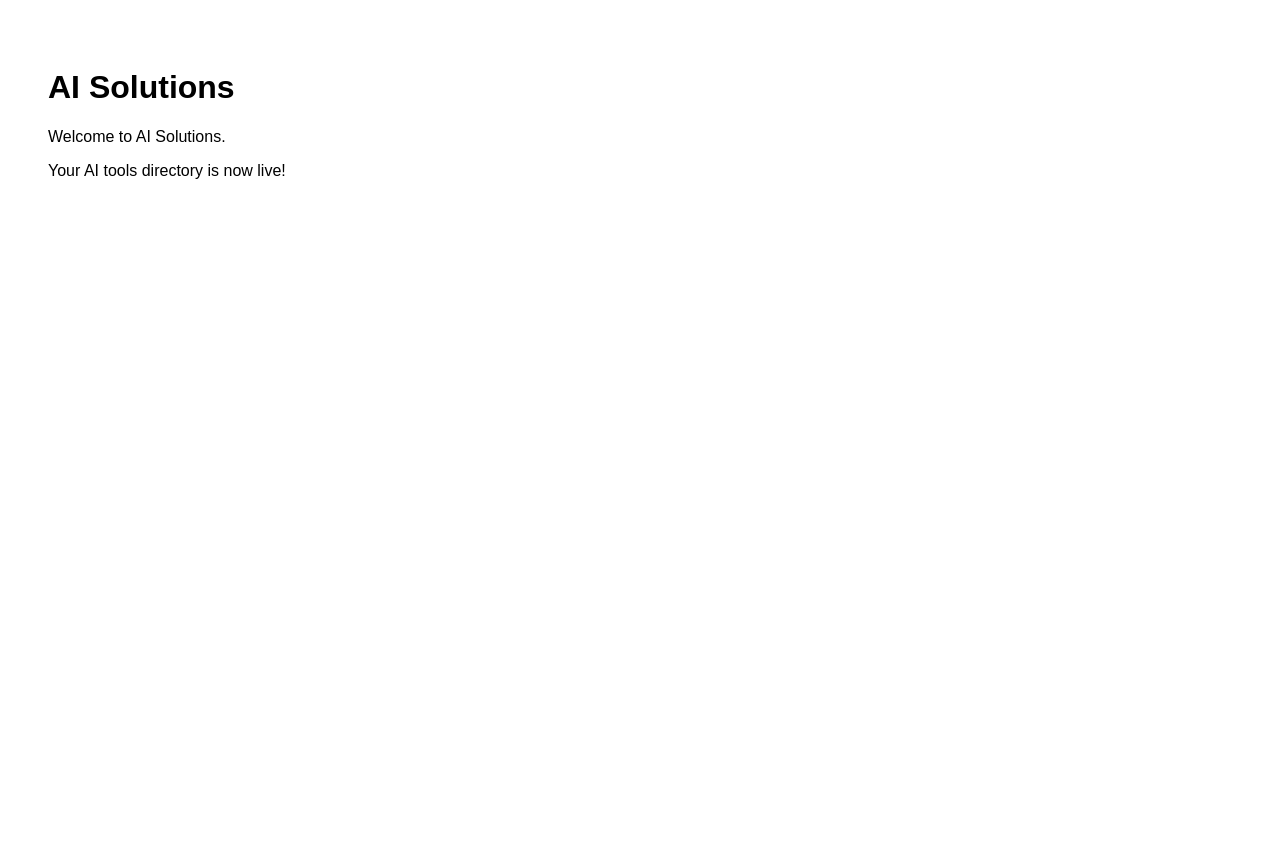
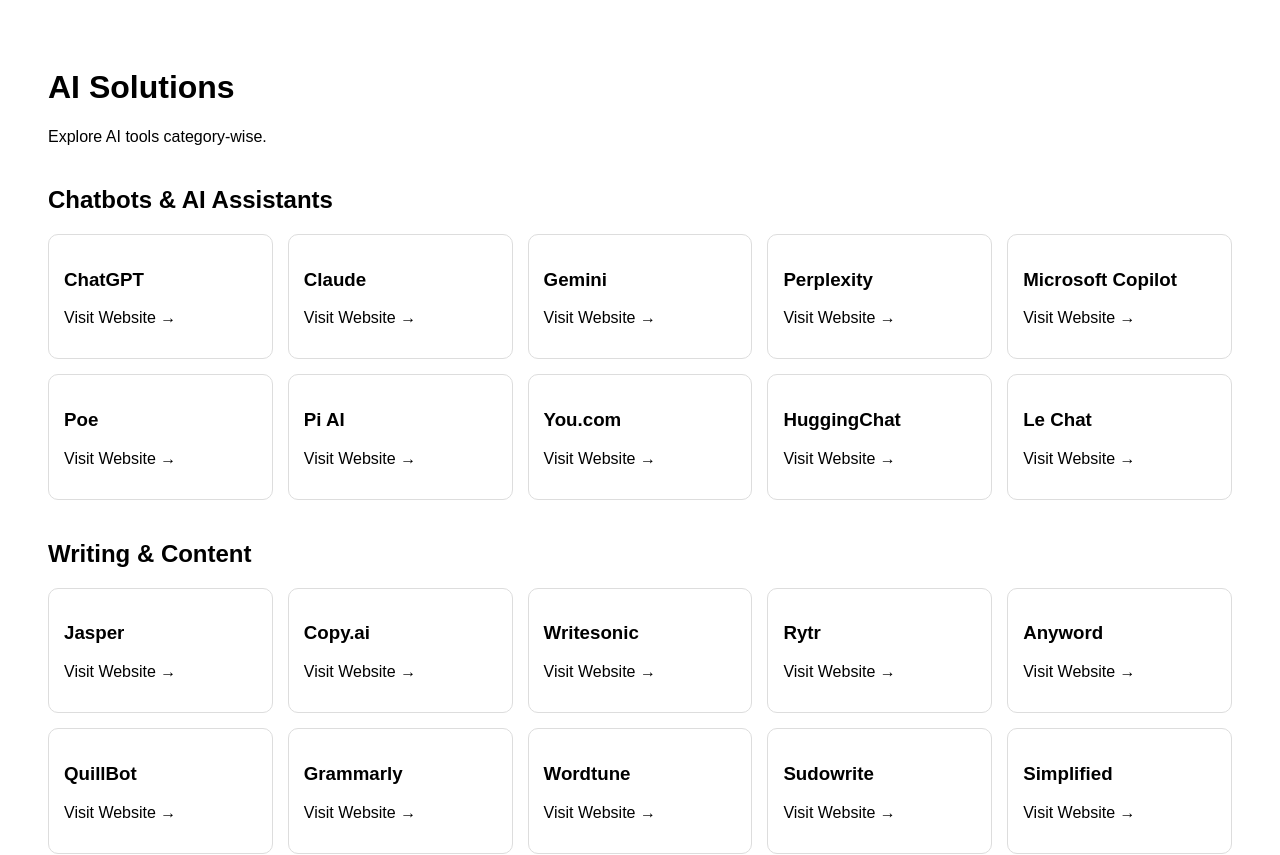
Before and after one commit to problemphobia-maker/ai-solutions-v2, a Next.js app: page / in a window 1280 px wide. Shown: the top 855 px of the page. Before the commit the page ends 800 px from the top, so only its background shows below. Built offline with nearby package versions, Linux system fonts and the light colour scheme.

Commit message:
Update page.js

```diff
--- a/app/page.js
+++ b/app/page.js
@@ -1,9 +1,44 @@
+import { tools } from "../data/tools";
+
 export default function Home() {
   return (
     <main style={{ padding: "40px", fontFamily: "Arial" }}>
       <h1>AI Solutions</h1>
-      <p>Welcome to AI Solutions.</p>
-      <p>Your AI tools directory is now live!</p>
+      <p>Explore AI tools category-wise.</p>
+
+      {Object.entries(tools).map(([category, toolList]) => (
+        <section key={category} style={{ marginTop: "40px" }}>
+          <h2>{category}</h2>
+
+          <div
+            style={{
+              display: "grid",
+              gridTemplateColumns: "repeat(auto-fill, minmax(220px, 1fr))",
+              gap: "15px",
+              marginTop: "20px",
+            }}
+          >
+            {toolList.map((tool) => (
+              <a
+                key={tool.name}
+                href={tool.url}
+                target="_blank"
+                rel="noopener noreferrer"
+                style={{
+                  border: "1px solid #ddd",
+                  borderRadius: "10px",
+                  padding: "15px",
+                  textDecoration: "none",
+                  color: "black",
+                }}
+              >
+                <h3>{tool.name}</h3>
+                <p>Visit Website →</p>
+              </a>
+            ))}
+          </div>
+        </section>
+      ))}
     </main>
   );
 }
```
